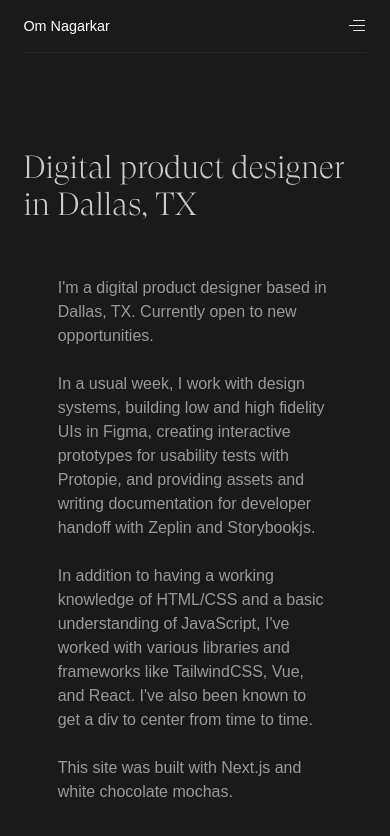
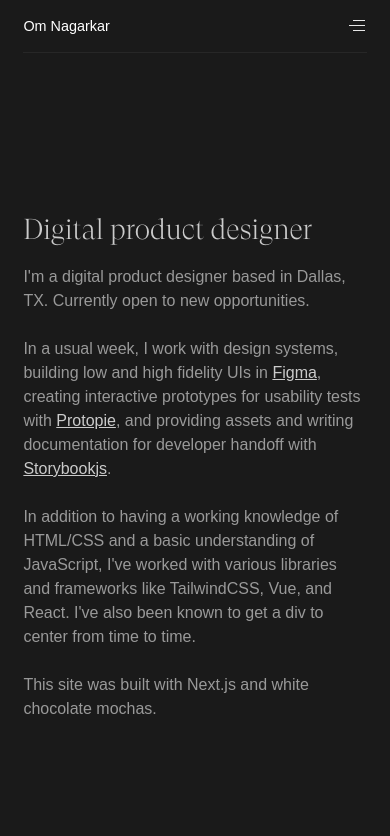
Before and after one commit to H0und5/nextport, a Next.js app: page /about in a window 390 px wide. Shown: the top 836 px of the page. Built offline with nearby package versions, Linux system fonts and the light colour scheme.

Commit message:
-- Renovation -- Made some updates to the mobile side of the About page with the Aboutbio component

```diff
--- a/src/components/AboutBio/AboutBio.js
+++ b/src/components/AboutBio/AboutBio.js
@@ -1,3 +1,4 @@
+import Link from 'next/link';
 import styles from './AboutBio.module.css';
 
 const AboutBio = () => {
@@ -5,7 +6,7 @@ const AboutBio = () => {
   return (
     <div className={styles.aboutBio}>
       <h1>
-        Digital product designer in Dallas, TX
+        Digital product designer
       </h1>
 
       <p>
@@ -13,7 +14,7 @@ const AboutBio = () => {
 
         <br/><br/>
 
-        In a usual week, I work with design systems, building low and high fidelity UIs in Figma, creating interactive prototypes for usability tests with Protopie, and providing assets and writing documentation for developer handoff with Zeplin and Storybookjs.
+        In a usual week, I work with design systems, building low and high fidelity UIs in <a className={styles.highlights} target="_blank" rel="noreferrer" href='https://www.figma.com'>Figma</a>, creating interactive prototypes for usability tests with <a className={styles.highlights} target="_blank" rel="noreferrer" href='https://www.protopie.io'>Protopie</a>, and providing assets and writing documentation for developer handoff with <a className={styles.highlights} target="_blank" rel="noreferrer" href='https://storybook.js.org'>Storybookjs</a>.
 
         <br/><br/>
 
--- a/src/components/AboutBio/AboutBio.module.css
+++ b/src/components/AboutBio/AboutBio.module.css
@@ -61,3 +61,51 @@
   50% {top: 20px; opacity: 0}
   100% {top: 0px; opacity: 1}
 }
+
+.highlights {
+  color: #cbcbcb;
+  font-weight: 400;
+  text-decoration: underline;
+}
+
+
+
+/* Mobile responsiveness shit defined below */
+
+@media (max-width: 760px) {
+
+  .aboutBio {
+    display: flex;
+    flex-direction: column;
+    align-items: left;
+    justify-content: left;
+  }
+
+  .aboutBio h1 {
+    font-family: 'GT Super Display', serif;
+    font-weight: 100;
+    font-size: 1.8rem;
+    color: #cbcbcb;
+    max-width: 100%;
+    width: 100%;
+    margin-top: 10rem;
+    animation: header1;
+    animation-duration: 1.5s;
+    position: relative;
+  }
+
+  .aboutBio p {
+    font-family: 'Untitled Sans', sans-serif;
+    font-size: 1rem;
+    font-weight: 100;
+    line-height: 1.5rem;
+    color: #999;
+    margin: 0;
+    width: auto;
+    max-width: 100%;
+    animation: paragraphBio;
+    animation-duration: 2s;
+    position: relative;
+  }
+
+}
```
Also changed, not shown: pages/writings.js (+7 -1 lines), src/components/Cards/DisplayCard.module.css (+7 -5 lines).
